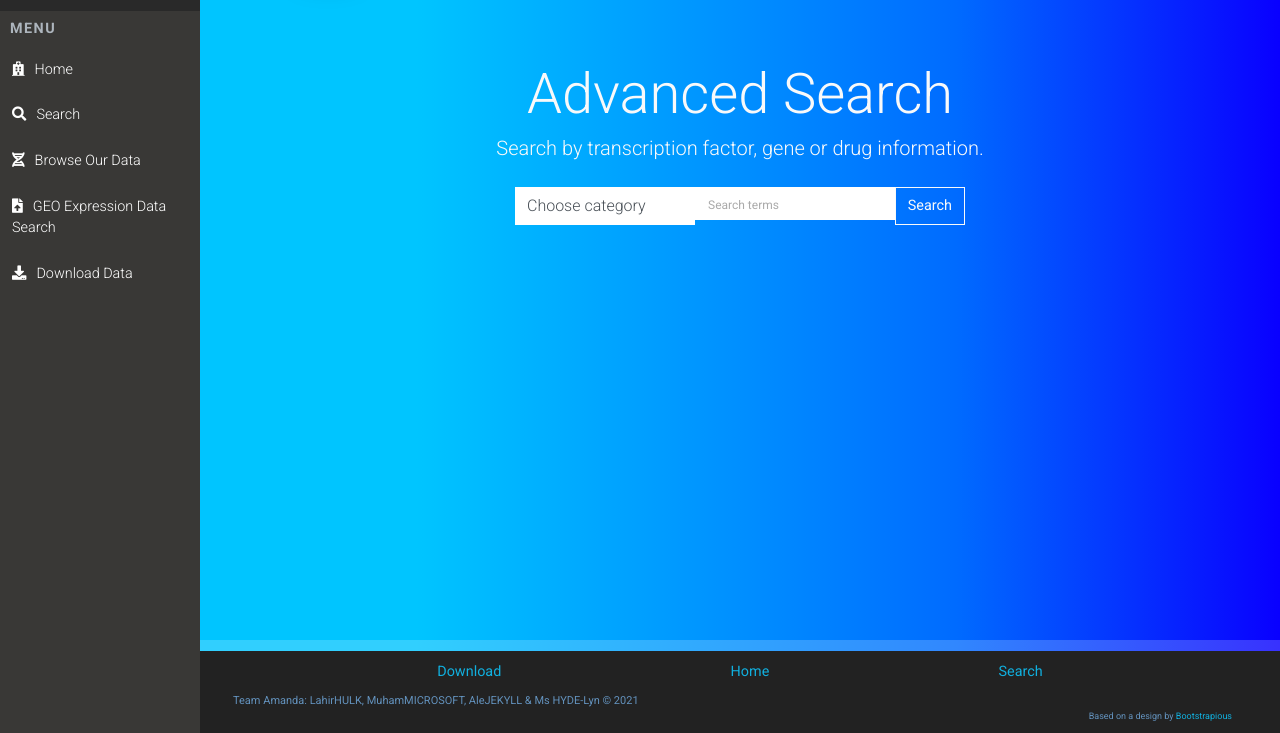
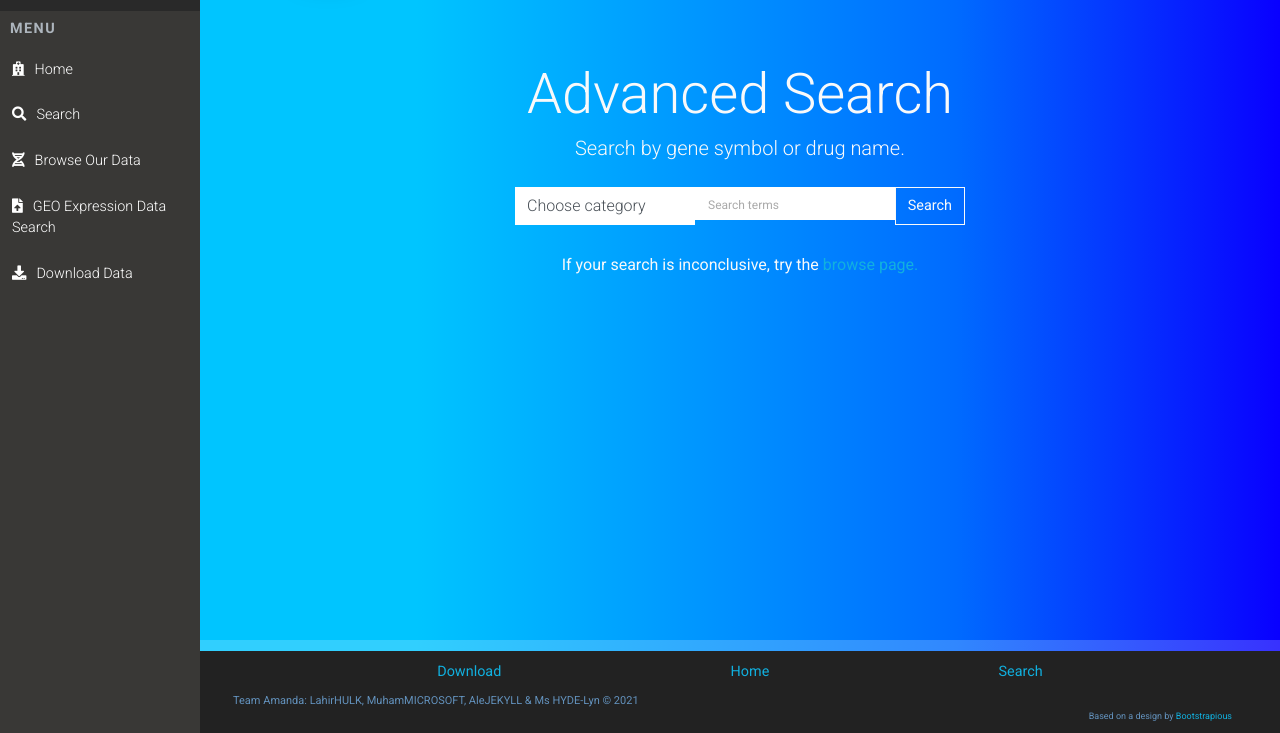
Before and after one commit to mfrahman123/testing, a Flask app: page /search in a window 1280 px wide. Shown: the part 67-800 px from the top of the page. Run offline with Flask 2, Linux system fonts and the light colour scheme; parts of the project's set-up code (start-up, migrations or seed data) failed here and were passed over; some libraries are stand-ins or nearby versions.

Commit message:
final version

```diff
--- a/templates/searchpage.html
+++ b/templates/searchpage.html
@@ -11,7 +11,7 @@ Advanced Search | QMUL Transcription Factor Database
         <!--Advanced search-->
         <div class="jumbotron jumbotron-fluid text-center bg-event text-light" style="margin-bottom:0px">
   <h1 class="display-4">Advanced Search</h1>
-  <p class="lead">Search by transcription factor, gene or drug information.</p>
+  <p class="lead">Search by gene symbol or drug name.</p>
 
 <div class="container">
  <form accept-charset="UTF-8" method="POST" ><input name="utf8" type="hidden" value="✓">
@@ -40,6 +40,9 @@ Advanced Search | QMUL Transcription Factor Database
 
 
 </form>
+        <div class="container" style="padding-top: 20px; margin-left: auto; margin-right: auto">
+                <p>If your search is inconclusive, try the <a href="/browse">browse page.</a></p>
+        </div>
     <!-- add in when functionality available to redirect to browse page on blank search.
             also remove 'required' from input
             <div class="container" style="padding-top: 20px; margin-left: auto; margin-right: auto">
```
